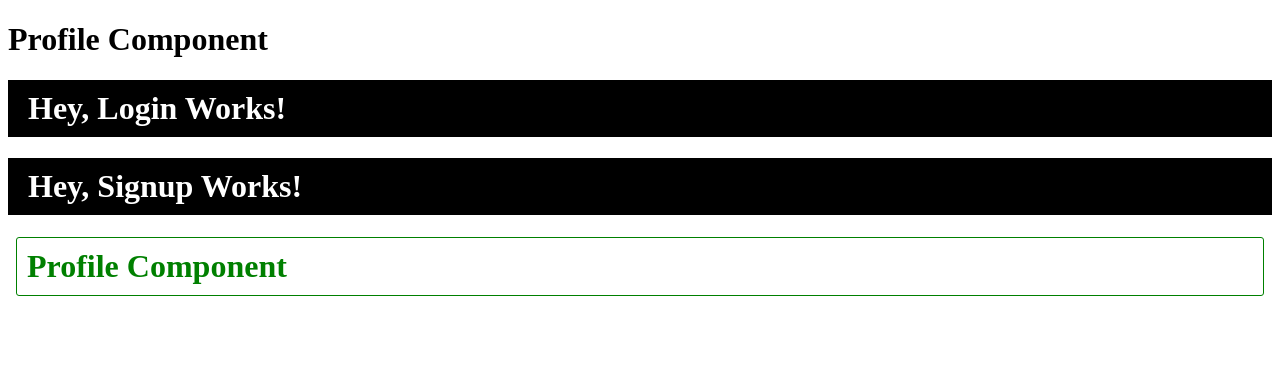
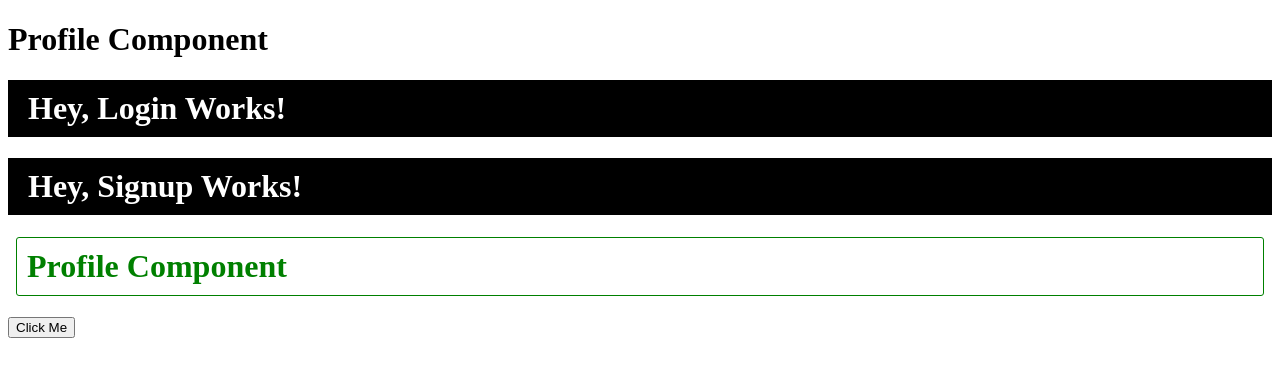
Before and after one commit to Bhavu7/Angular-v20, an Angular app: page / in a window 1280 px wide. Shown: the top 376 px of the page. Built offline with nearby package versions, Linux system fonts and the light colour scheme.

Commit message:
Button Click Events

```diff
--- a/src/app/app.html
+++ b/src/app/app.html
@@ -2,3 +2,5 @@
 <app-login></app-login>
 <app-signup></app-signup>
 <app-profile></app-profile>
+
+<button (click)="btnClick()">Click Me</button>
--- a/src/app/app.ts
+++ b/src/app/app.ts
@@ -11,4 +11,8 @@ import { Profile } from './profile/profile.component';
 })
 export class App {
   protected readonly title = signal('angular-demo');
+
+  btnClick() {
+    alert('Button clicked!');
+  }
 }
```
